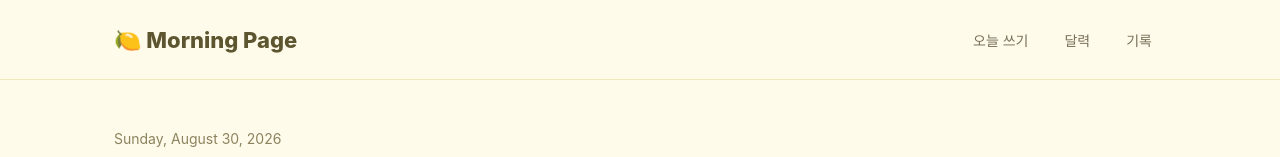
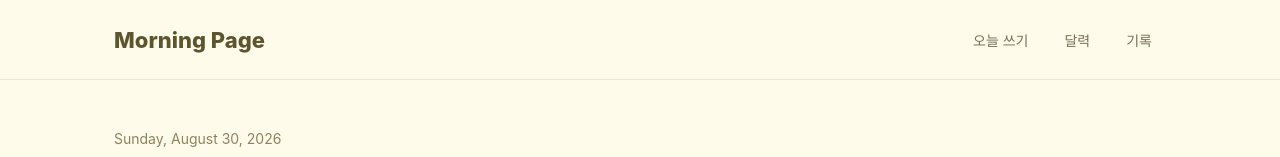
Before and after one commit to zzzazzzahyong/morningpageguma, a website built with Vite: page index.html in a window 1280 px wide. Shown: the top 157 px of the page. Built offline with nearby package versions, Linux system fonts and the light colour scheme; no server answers.

Commit message:
타이틀변경

```diff
--- a/index.html
+++ b/index.html
@@ -4,7 +4,7 @@
   <meta charset="UTF-8">
   <meta name="viewport" content="width=device-width, initial-scale=1.0">
 
-  <title>Morning Page </title>
+  <title>Morning Page 🍋</title>
 
   <style>
     * {
@@ -329,7 +329,7 @@
 <header>
   <div class="container header-inner">
 
-    <a href="index.html" class="logo">🍋 Morning Page</a>
+    <a href="index.html" class="logo"> Morning Page</a>
 
     <nav>
       <a href="index.html">오늘 쓰기</a>
```
